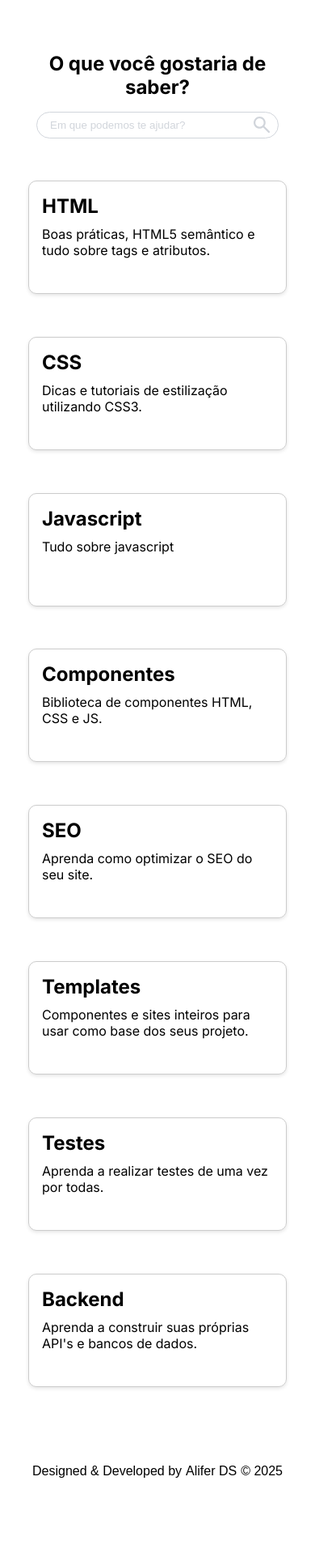
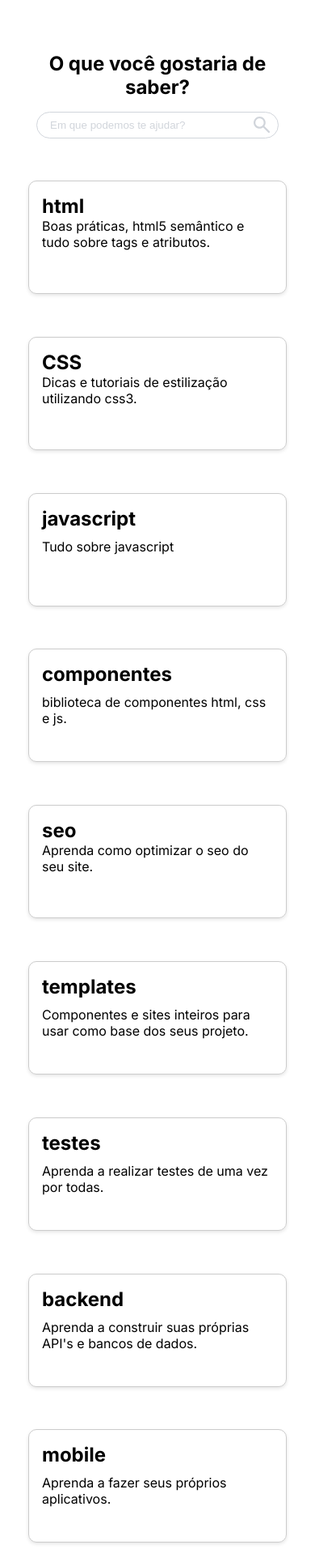
Before and after one commit to aliferds/roteiro.dev, a plain HTML site: page index.html in a window 390 px wide. Shown: the part 87-2000 px from the top of the page at 81% size. Drawn offline with Linux system fonts and the light colour scheme.

Commit message:
Feat: mobile page

```diff
--- a/index.html
+++ b/index.html
@@ -18,10 +18,14 @@
 </head>
 <body>
 <header>
-  <div class="container flex-center">
+  <div class="container flex align-center justify-se">
     <a href="./index.html" class="link_logo">
       <h1 class="logo">ROTEIRO <span class="inner_logo">dev</span></h1>
     </a>
+    <div class="theme-container">
+      <span class="uppercase bold text-sm text-center block">dark mode</span>
+      <check-toggle id="theme-toggle" name="theme-toggle"></check-toggle>
+    </div>
   </div>
 </header>
 
@@ -38,36 +42,40 @@
   <section class="interface">
     <div class="responsive-grid">
       <link-card data-reference="html" href="./html/">
-        <h2 data-reference="html" slots="title" class="title">HTML</h2>
-        <p data-reference="html" slots="description">Boas práticas, HTML5 semântico e tudo sobre tags e atributos.</p>
+        <h2 data-reference="html" slots="title" class="title-uppercase">html</h2>
+        <p data-reference="html" slots="description">Boas práticas, <span class="uppercase">html5</span> semântico e tudo sobre tags e atributos.</p>
       </link-card>
       <link-card data-reference="css" href="./css/">
-        <h2 data-reference="css" slots="title" class="title">CSS</h2>
-        <p data-reference="css" slots="description">Dicas e tutoriais de estilização utilizando CSS3.</p>
+        <h2 data-reference="css" slots="title" class="title-uppercase">CSS</h2>
+        <p data-reference="css" slots="description">Dicas e tutoriais de estilização utilizando <span class="uppercase">css3</span>.</p>
       </link-card>
       <link-card data-reference="javascript" href="./js/">
-        <h2 data-reference="javascript" slots="title" class="title">Javascript</h2>
-        <p data-reference="javascript" slots="description">Tudo sobre javascript</p>
+        <h2 data-reference="javascript" slots="title" class="title">javascript</h2>
+        <p data-reference="javascript" slots="description">Tudo sobre <span class="capitalize">javascript</span></p>
       </link-card>
       <link-card data-reference="componentes" href="./componentes/">
-        <h2 data-reference="componentes" slots="title" class="title">Componentes</h2>
-        <p data-reference="componentes" slots="description">Biblioteca de componentes HTML, CSS e JS.</p>
+        <h2 data-reference="componentes" slots="title" class="title">componentes</h2>
+        <p data-reference="componentes" slots="description">biblioteca de componentes <span class="uppercase">html</span>, <span class="uppercase">css</span> e <span class="capitalize">js</span>.</p>
       </link-card>
       <link-card data-reference="seo" href="./seo/">
-        <h2 data-reference="seo" slots="title" class="title">SEO</h2>
-        <p data-reference="seo" slots="description">Aprenda como optimizar o SEO do seu site.</p>
+        <h2 data-reference="seo" slots="title" class="title-uppercase">seo</h2>
+        <p data-reference="seo" slots="description">Aprenda como optimizar o <span class="uppercase">seo</span> do seu site.</p>
       </link-card>
       <link-card data-reference="template" href="./templates/">
-        <h2 data-reference="template" slots="title" class="title">Templates</h2>
+        <h2 data-reference="template" slots="title" class="title">templates</h2>
         <p data-reference="template" slots="description">Componentes e sites inteiros para usar como base dos seus projeto.</p>
       </link-card>
       <link-card data-reference="tests" href="./testes/">
-        <h2 data-reference="tests" slots="title" class="title">Testes</h2>
+        <h2 data-reference="tests" slots="title" class="title">testes</h2>
         <p data-reference="tests" slots="description">Aprenda a realizar testes de uma vez por todas.</p>
       </link-card>
       <link-card data-reference="backend" href="./backend/">
-        <h2 data-reference="backend" slots="title" class="title">Backend</h2>
-        <p data-reference="backend" slots="description">Aprenda a construir suas próprias API's e bancos de dados.</p>
+        <h2 data-reference="backend" slots="title" class="title">backend</h2>
+        <p data-reference="backend" slots="description">Aprenda a construir suas próprias <span class="uppercase">API</span>'s e bancos de dados.</p>
+      </link-card>
+      <link-card data-reference="mobile" href="./mobile/">
+        <h2 data-reference="mobile" slots="title" class="title">mobile</h2>
+        <p data-reference="mobile" slots="description">Aprenda a fazer seus próprios aplicativos.</p>
       </link-card>
 
     </div>
```
Also changed, not shown: mobile/index.html (added, +40 -0 lines).
